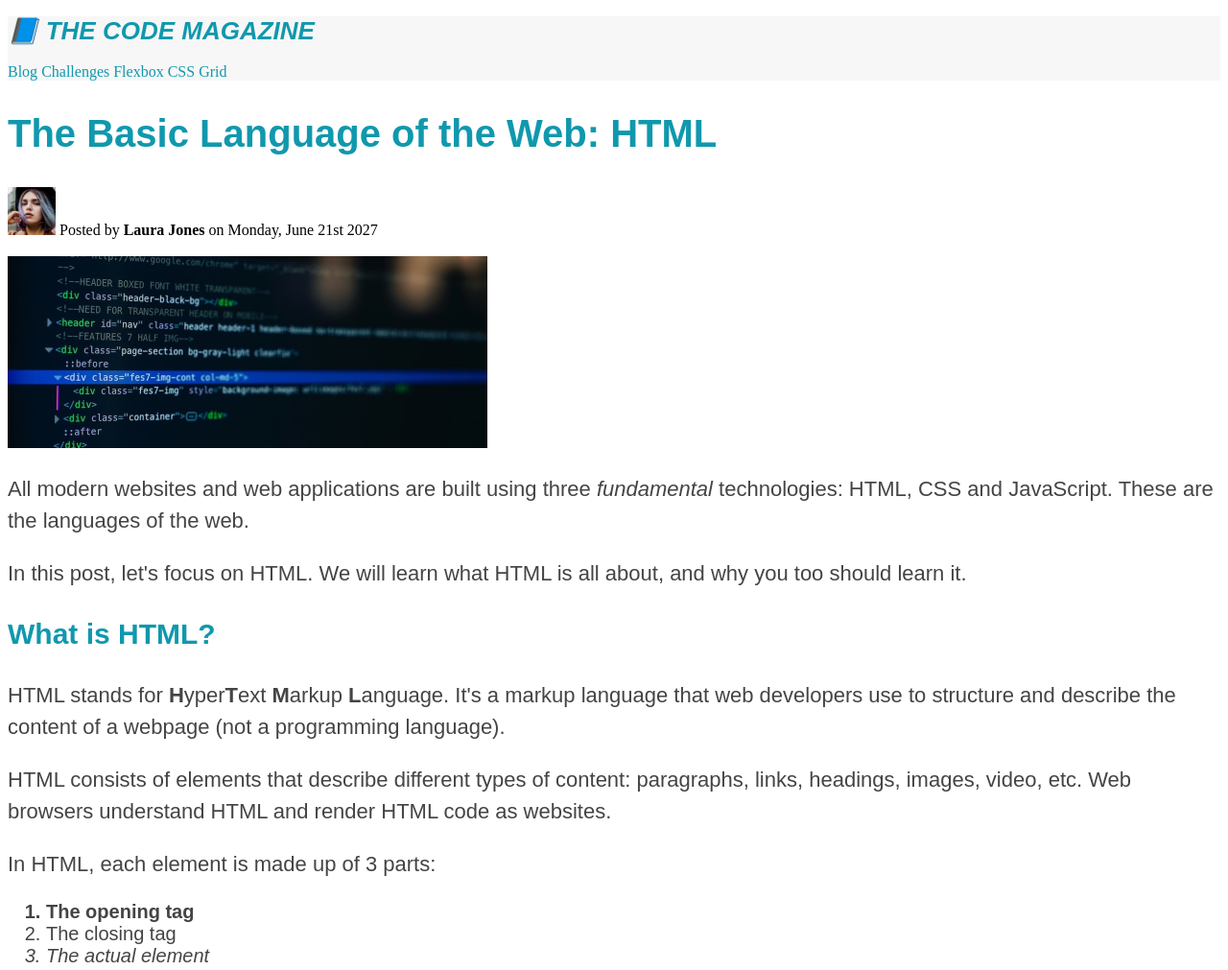
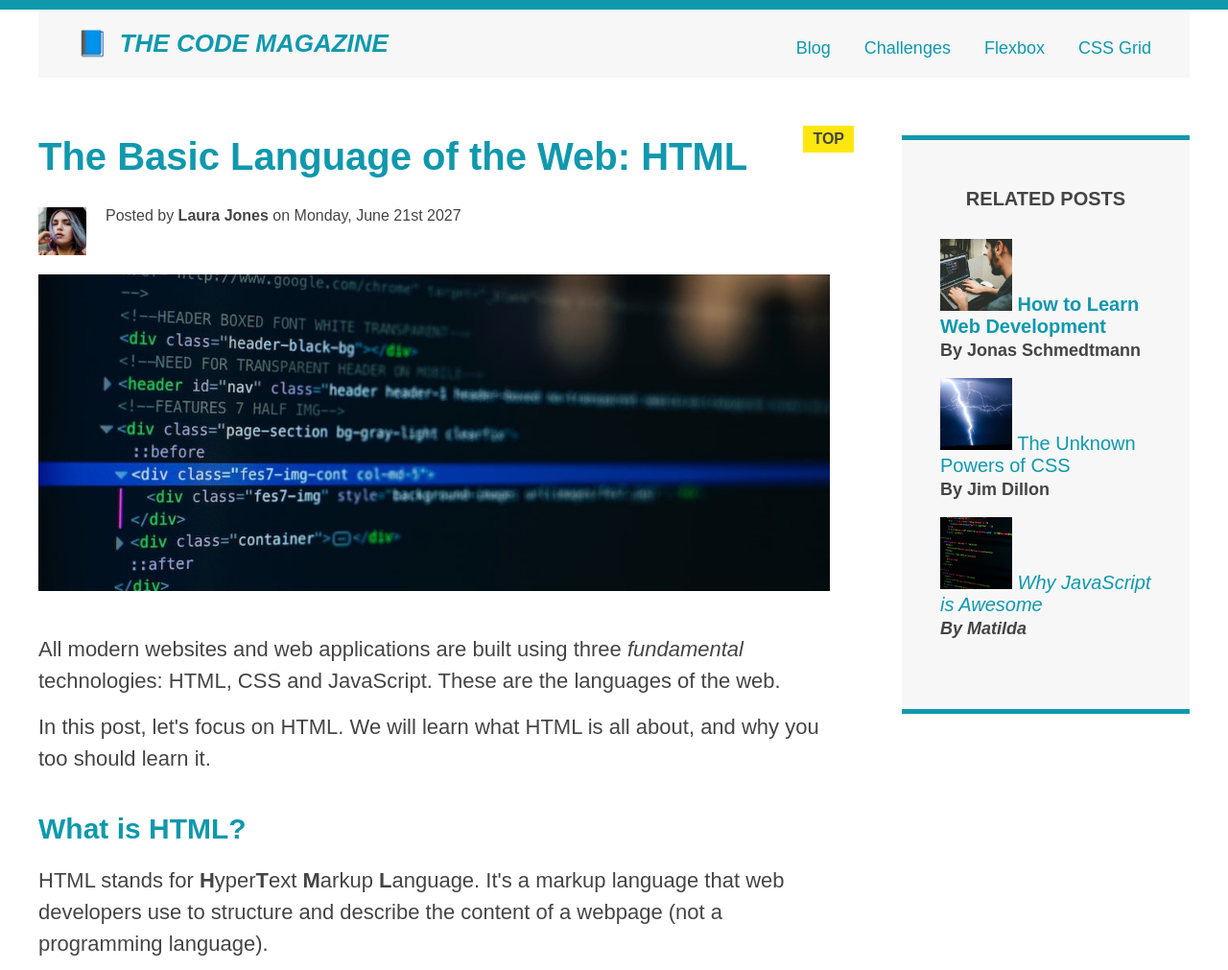
Before and after one commit to muneebdahab/HTML-CSS-, a plain HTML site: page 03-CSS-Fundamentals/index.html in a window 1280 px wide. Shown: the top 1011 px of the page at 96% size. Drawn offline with Linux system fonts and the light colour scheme.

Commit message:
Updated CSS to the latest version.

```diff
--- a/03-CSS-Fundamentals/style.css
+++ b/03-CSS-Fundamentals/style.css
@@ -1,13 +1,53 @@
-h1,
-h2,
-h3,
-h4,
-p,
-li {
-  font-family: sans-serif;
-  color: #444;
+* {
+  /* border-top: 10px solid #1098ad */
+  margin: 0;
+  padding: 0;
+  box-sizing: border-box;
 }
 
+/* PAGE SECTIONS */
+body {
+  color: #444;
+  font-family: sans-serif;
+  border-top: 10px solid #1098ad;
+  position: relative;
+}
+
+.container {
+  width: 1200px;
+  margin: 0 auto;
+}
+
+.main-header {
+  background-color: #f7f7f7;
+  /* padding: 20px;
+  padding-left: 40px;
+  padding-right: 40px; */
+  padding: 20px 40px;
+  margin-bottom: 60px;
+  /* height: 80px; */
+}
+
+nav {
+  font-size: 18px;
+}
+
+article {
+  margin-bottom: 60px;
+}
+
+.post-header {
+  margin-bottom: 40px;
+}
+
+aside {
+  background-color: #f7f7f7;
+  border-top: 5px solid #1098ad;
+  border-bottom: 5px solid #1098ad;
+  padding: 50px 40px;
+}
+
+/* SMALLER ELEMENTS */
 h1,
 h2,
 h3 {
@@ -22,25 +62,41 @@ h1 {
 
 h2 {
   font-size: 40px;
+  margin-bottom: 30px;
 }
 
 h3 {
   font-size: 30px;
+  margin-bottom: 20px;
+  margin-top: 40px;
 }
 
 h4 {
   font-size: 20px;
   text-transform: uppercase;
   text-align: center;
+  margin-bottom: 30px;
 }
 
 p {
   font-size: 22px;
   line-height: 1.5;
+  margin-bottom: 15px;
+  /* display: inline; */
+}
+
+ul,
+ol {
+  margin-left: 50px;
+  margin-bottom: 20px;
 }
 
 li {
   font-size: 20px;
+  margin-bottom: 10px;
+}
+li:last-child {
+  margin-bottom: 0;
 }
 
 /* footer p {
@@ -67,20 +123,7 @@ li {
 
 .related {
   list-style: none;
-}
-
-.main-header {
-  background-color: #f7f7f7;
-}
-
-aside {
-  background-color: #f7f7f7;
-  border-top: 5px solid #1098ad;
-  border-bottom: 5px solid #1098ad;
-}
-
-body {
-  /*background-color; */
+  margin-left: 0;
 }
 
 /*.first-li {
@@ -124,3 +167,127 @@ a:active {
   background-color: black;
   font-style: italic;
 }
+
+.post-img {
+  width: 100%;
+  height: auto;
+}
+
+nav a:link {
+  /* background-color: orangered;
+  margin: 20px;
+  padding: 20px;
+  display: block; */
+
+  margin-right: 30px;
+  margin-top: 10px;
+  display: inline-block;
+}
+
+nav a:link:last-child {
+  margin-right: 0;
+}
+
+button {
+  font-size: 22px;
+  padding: 20px;
+  cursor: pointer;
+
+  position: absolute;
+  /* top: 50px;
+  left: 50px; */
+  bottom: 50px;
+  right: 50px;
+}
+
+h1::first-letter {
+  font-style: normal;
+  margin-right: 5px;
+}
+
+h3 + p::first-line {
+  /* color: red; */
+}
+
+h2 {
+  position: relative;
+}
+
+h2::after {
+  content: "TOP";
+  background-color: #ffe70e;
+  color: #444;
+  font-size: 16px;
+  font-weight: bold;
+  display: inline-block;
+  padding: 5px 10px;
+  position: absolute;
+  top: -10px;
+  right: -25px;
+}
+
+/* Resolving conflict */
+/* #copyright {
+  color: red;
+}
+
+.copyright {
+  color: blue;
+}
+
+.text {
+  color: yellow;
+}
+
+footer p {
+  color: green !important;
+} */
+
+/* nav a:link,
+nav p {
+  font-size: 18px;
+} */
+
+/* FLOATS LAYOUT */
+.author-image {
+  float: left;
+  margin-bottom: 20px;
+}
+
+.author {
+  float: left;
+  margin-top: 10px;
+  margin-left: 20px;
+}
+
+h1 {
+  float: left;
+}
+
+nav {
+  float: right;
+}
+
+.clear {
+  clear: both;
+}
+
+.clearfix::after {
+  clear: both;
+  content: "";
+  display: block;
+}
+
+article {
+  width: 825px;
+  float: left;
+}
+
+aside {
+  width: 300px;
+  float: right;
+}
+
+footer {
+  clear: both;
+}
```
